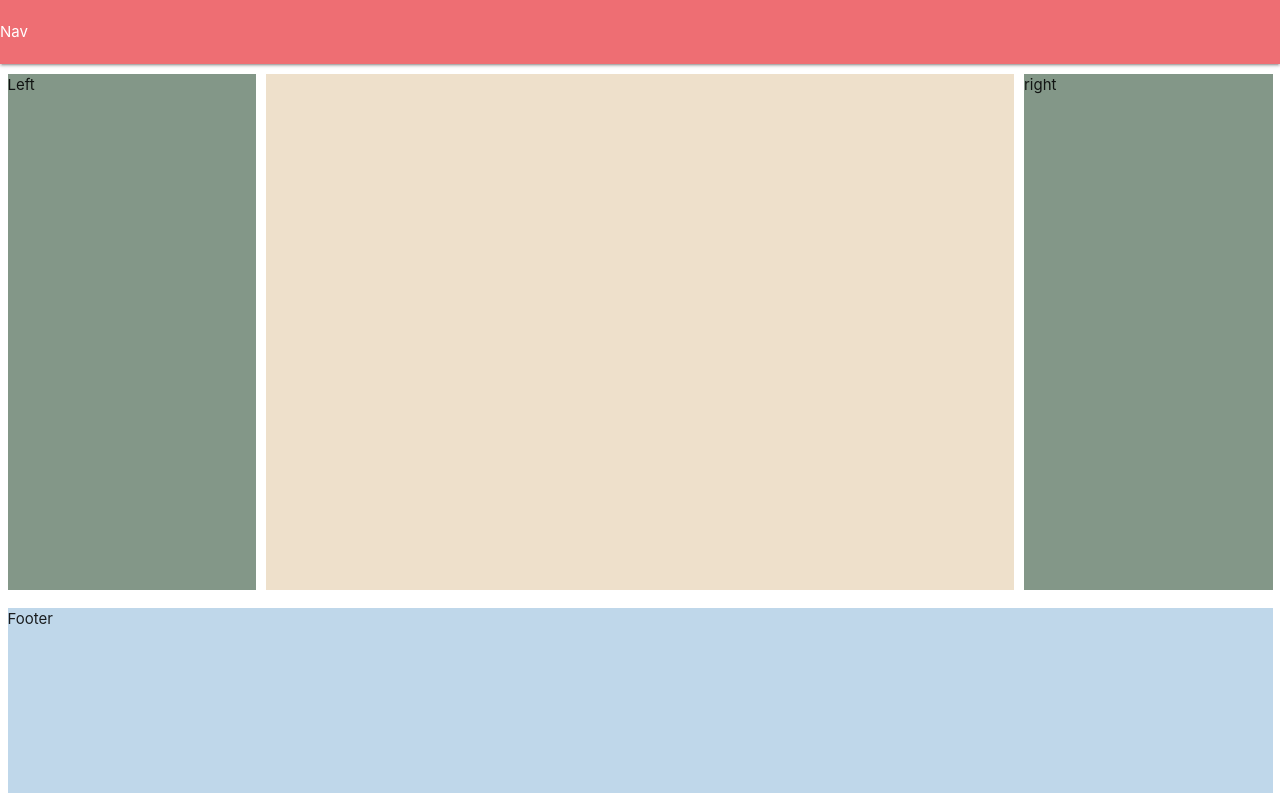
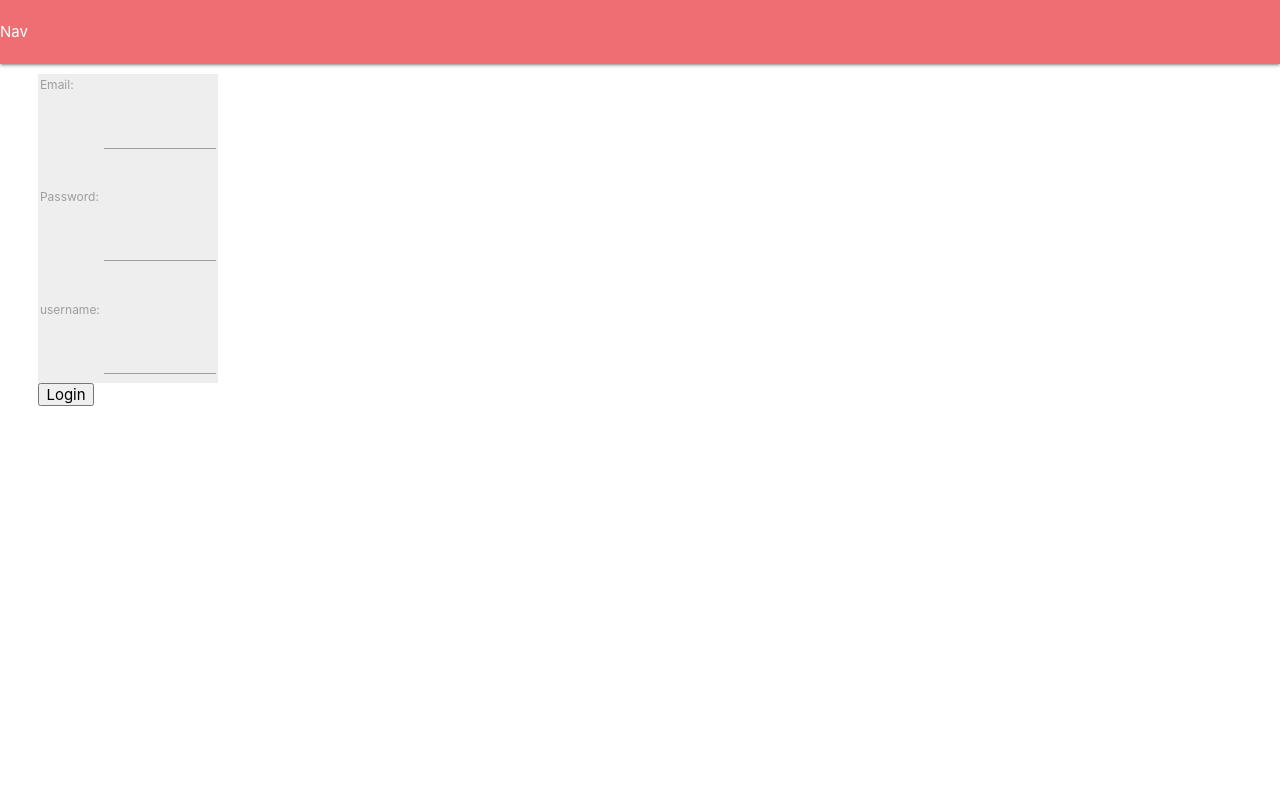
Before and after one commit to DavidJRada/we-watch-client, a React (Create React App) app: page / in a window 1280 px wide. Built offline with nearby package versions, Linux system fonts and the light colour scheme; no server answers; a web font is replaced by a local one.

Commit message:
Configured basic log in function

```diff
--- a/src/App.js
+++ b/src/App.js
@@ -1,5 +1,5 @@
 import React, { Component } from 'react';
-// import { Router, Link, Switch, Redirect } from 'react-router-dom'
+import { Router, Link, Switch, Redirect } from 'react-router-dom'
 
 import 'materialize-css';
 import 'materialize-css/dist/css/materialize.min.css';
@@ -8,23 +8,29 @@ import Left from './components/Left'
 import Feed from './components/Feed'
 import Right from './components/Right'
 import Footer from './components/Footer'
+import LoginPage from './components/LoginPage'
 
 
 class App extends Component {
   constructor(props) {
     super(props)
     this.state = {
-
+      currentUser: ""
     }
   }
   render() {
     return (
       <div className='layout'>
-        <Nav />
-        <Left />
-        <Feed />
-        <Right />
-        <Footer />
+      <Nav />
+        {this.state.currentUser ?
+          <Router>
+            <Left />
+            <Feed />
+            <Right />
+            <Footer />
+            </Router> :
+          <LoginPage />}
+
       </div>
     );
   }
--- a/src/components/Feed.js
+++ b/src/components/Feed.js
@@ -38,7 +38,32 @@ class Feed extends Component {
 
     return (
       <div className='feed'>
+        <div className="container" >
+          {this.state.currentUser ? <button
+            onClick={this.logout}>Logout</button> :
 
+            <div className='login'>
+              <form>
+                <label htmlFor="email">Email: </label>
+                <br />
+                <input
+                  name="email"
+                  id="email"
+                  type="email"
+                />
+                <br />
+                <label htmlFor="password">Password: </label>
+                <br />
+                <input
+                  name="password"
+                  id="password"
+                  type="password"
+                />
+              </form>
+              <button
+                onClick={this.login}>Login</button>
+            </div>}
+        </div>
       </div>
     );
   }
--- /dev/null
+++ b/src/components/LoginPage.js
@@ -0,0 +1,84 @@
+import React, { Component } from 'react';
+import 'materialize-css/dist/css/materialize.min.css';
+import $ from 'jquery'
+
+class LoginPage extends Component {
+    constructor(props) {
+        super(props)
+        this.state = {
+            currentUser: ""
+        }
+        this.login = this.login.bind(this)
+        this.logout = this.logout.bind(this)
+    }
+    login() {
+        const email = $("#email").val()
+        const password = $("#password").val()
+        const username = $("#username").val()
+        const request = { "auth": { "email": email, "password": password, "username": username } }
+        console.log(request)
+        fetch("http://localhost:3001/api/user_token", {
+            body: JSON.stringify(request),
+            method: 'POST',
+            headers: {
+                'Accept': 'application/json, text/plain, */*',
+                'Content-Type': 'application/json'
+            }
+        }).then(result => result.json())
+            .then(function (result) {
+                localStorage.setItem("jwt", result.jwt)
+            }).then(() => {
+                return this.setState({
+                    currentUser: username
+                })
+            })
+            .catch(err => console.error(err))
+    }
+    logout() {
+        localStorage.setItem("jwt", "")
+        this.setState({
+            currentUser: "",
+        })
+    }
+    render() {
+        console.log(this.state.currentUser)
+        return (
+            <div className="container" >
+                {this.state.currentUser ? <button
+                    onClick={this.logout}>Logout</button> :
+
+                    <div className='login'>
+                        <form>
+                            <label htmlFor="email">Email: </label>
+                            <br />
+                            <input
+                                name="email"
+                                id="email"
+                                type="email"
+                            />
+                            <br />
+                            <label htmlFor="password">Password: </label>
+                            <br />
+                            <input
+                                name="password"
+                                id="password"
+                                type="password"
+                            />
+                            <br />
+                            <label htmlFor="username">username: </label>
+                            <br />
+                            <input
+                                name="username"
+                                id="username"
+                                type="text"
+                            />
+                        </form>
+                        <button
+                            onClick={this.login}>Login</button>
+                    </div>}
+            </div>
+        )
+    }
+}
+
+export default LoginPage
```
Also changed, not shown: src/components/LandingPage.js (deleted).
